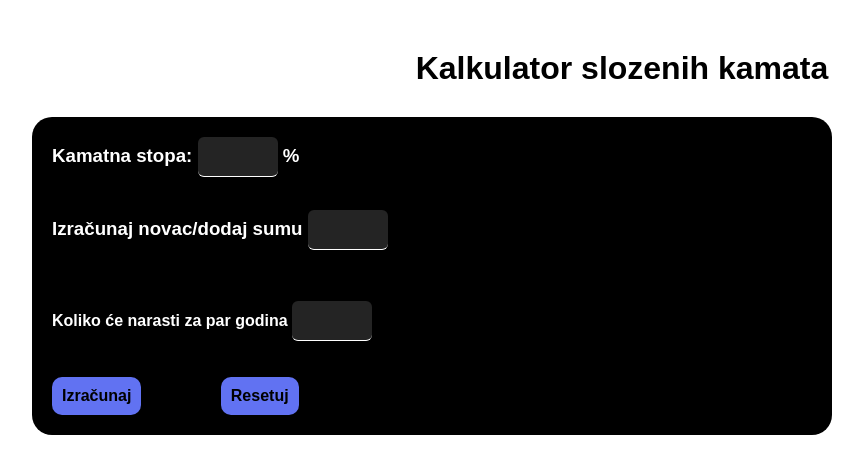
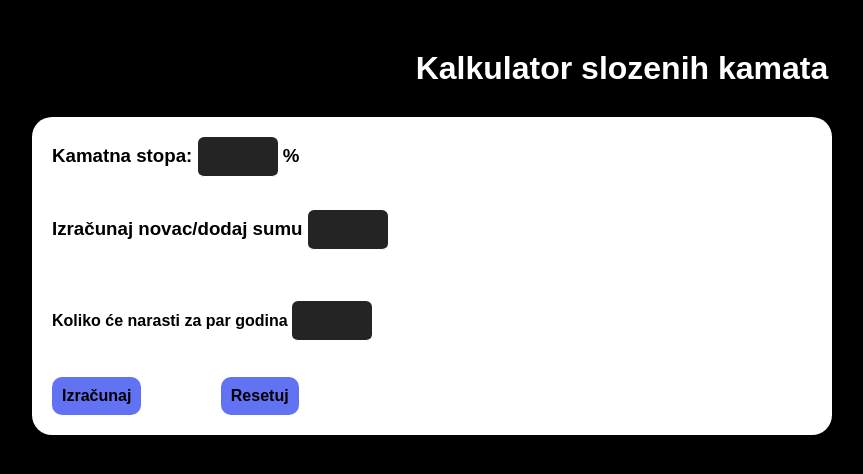
Before and after one commit to Akane396/ekonomski-kalkulator, a plain HTML site: page index.html in a window 1280 px wide. Shown: the whole page, without its empty margins (18-881 px from the left). Drawn offline with Linux system fonts and the light colour scheme.

Commit message:
update kalkulacije.css

```diff
--- a/kalkulacije.css
+++ b/kalkulacije.css
@@ -13,7 +13,7 @@ body {
 h1 {
 	text-align: center;
 	margin-bottom: 15px;
-	color: #000;
+	color: white;
 }
 
 h2 {
@@ -26,7 +26,7 @@ h3 {
 }
 
 .background-overlay {
-	background-color: #FFFFFF;
+	background-color: black;
 	padding: 50px;
 	width: 100%;
 	height: 100vh;
@@ -36,8 +36,9 @@ h3 {
 	max-width: 800px;
 	margin-top: 30px;
 	border-radius: 20px;
-	background-color: black;
+	background-color: white;
 	padding: 20px;
+	color: black;
 }
 
 .container input {
```
